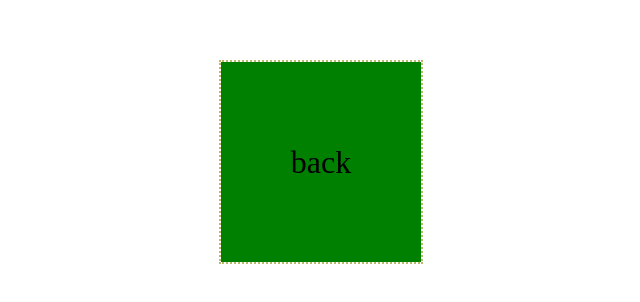
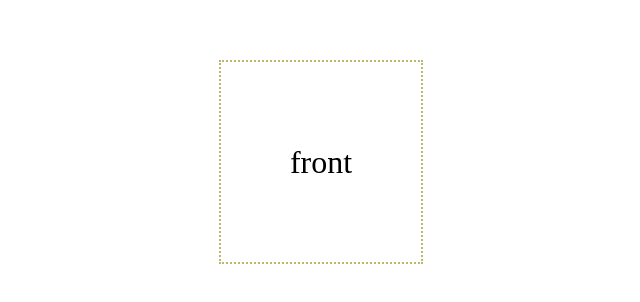
Before and after one commit to sathish1211/training, a plain HTML site: page animation/index.html in a window 1280 px wide. Shown: the part 246-548 px from the top of the page, without its empty margins (319-959 px from the left). Drawn offline with Linux system fonts and the light colour scheme.

Commit message:
animation changes

```diff
--- a/animation/anime.css
+++ b/animation/anime.css
@@ -92,6 +92,7 @@ border:2px solid red;
     height: 100%;
     position: relative;
     transform-style:preserve-3d ;
+    transition:transform 2s;
 }
 .cardface{
     width: 100%;
@@ -100,10 +101,15 @@ border:2px solid red;
     font-size: 2rem;
     line-height: 200px;
     position: absolute;
+    backface-visibility: hidden;
 }
 .front{
-    background-color: red;
+    background-color: rgba(255,0,0,0);
 }
 .back{
     background-color: green;
+    transform: rotateY(180deg);
 }
+.card:hover{
+    transform: rotateY(180deg);
+}
```
Lines whose indentation alone changed are shown as unchanged.
